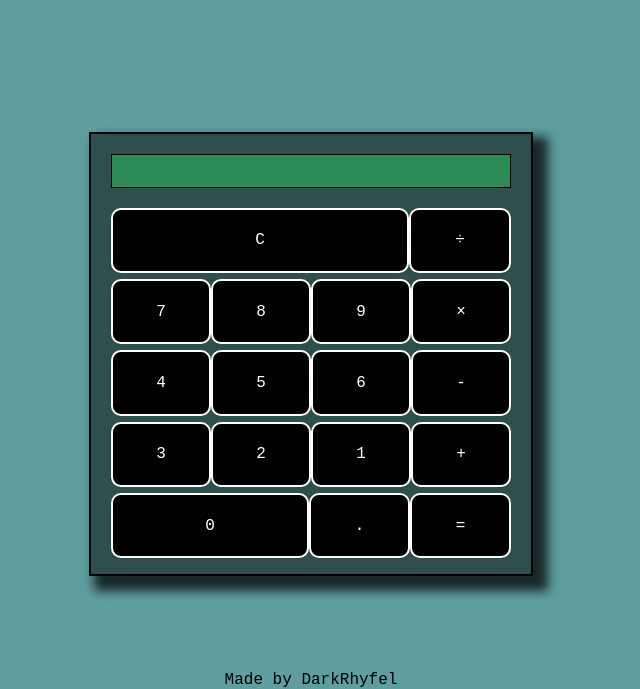
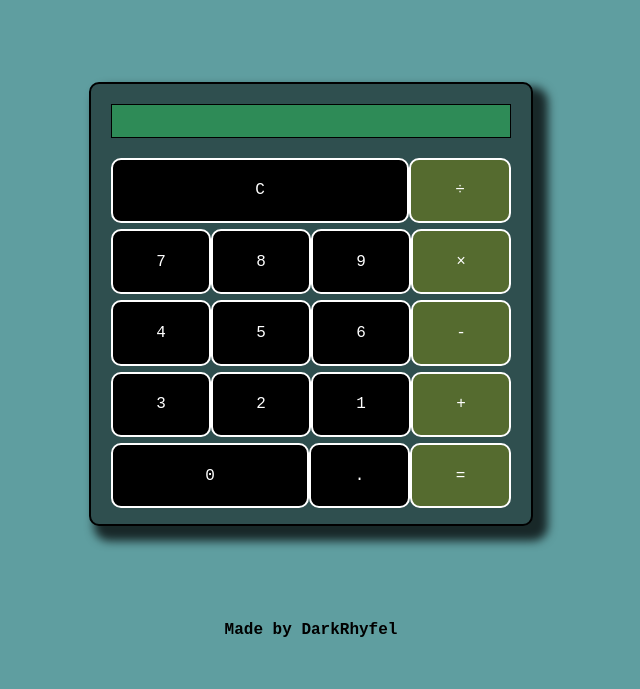
Before and after one commit to DarkRhyfel/odin-calculator, a plain HTML site: page index.html in a window 1280 px wide. Shown: the part 111-800 px from the top of the page, without its empty margins (329-969 px from the left). Drawn offline with Linux system fonts and the light colour scheme; a web font is replaced by a local one.

Commit message:
Styles changed.
Changed styles to make it more good looking.

```diff
--- a/index.html
+++ b/index.html
@@ -17,30 +17,30 @@
             <div class="screen"></div>
             <div class="key-row">
                 <div class="key-3">C</div>
-                <div class="key">&divide;</div>
+                <div class="operator key">&divide;</div>
             </div>
             <div class="key-row">
                 <div class="key">7</div>
                 <div class="key">8</div>
                 <div class="key">9</div>
-                <div class="key">&times;</div>
+                <div class="operator key">&times;</div>
             </div>
             <div class="key-row">
                 <div class="key">4</div>
                 <div class="key">5</div>
                 <div class="key">6</div>
-                <div class="key">-</div>
+                <div class="operator key">-</div>
             </div>
             <div class="key-row">
                 <div class="key">3</div>
                 <div class="key">2</div>
                 <div class="key">1</div>
-                <div class="key">+</div>
+                <div class="operator key">+</div>
             </div>
             <div class="key-row">
                 <div class="key-2">0</div>
                 <div class="key">.</div>
-                <div class="key">=</div>
+                <div class="operator key">=</div>
             </div>
         </div>
     </div>
--- a/styles/style.css
+++ b/styles/style.css
@@ -45,6 +45,7 @@ body,
     min-width: 400px;
     min-height: 400px;
     border: 2px solid black;
+    border-radius: 10px;
     box-shadow: 10px 10px 10px 5px rgba(0, 0, 0, 0.75);
     padding: 20px;
     gap: 10px;
@@ -92,3 +93,13 @@ body,
 .key-3 {
     width: 75%;
 }
+
+.operator {
+    background-color: darkolivegreen;
+}
+
+.footer {
+    text-align: center;
+    font-weight: bold;
+    padding: 50px 0px;
+}
```
